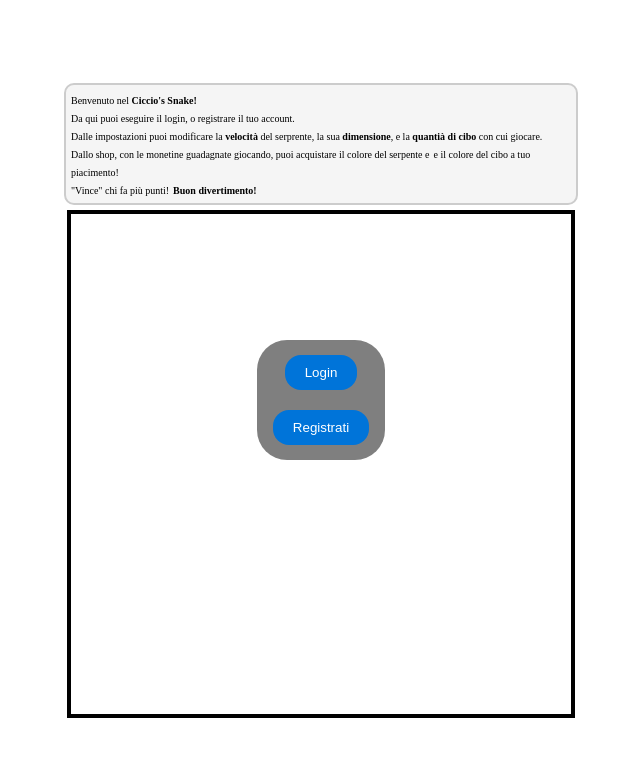
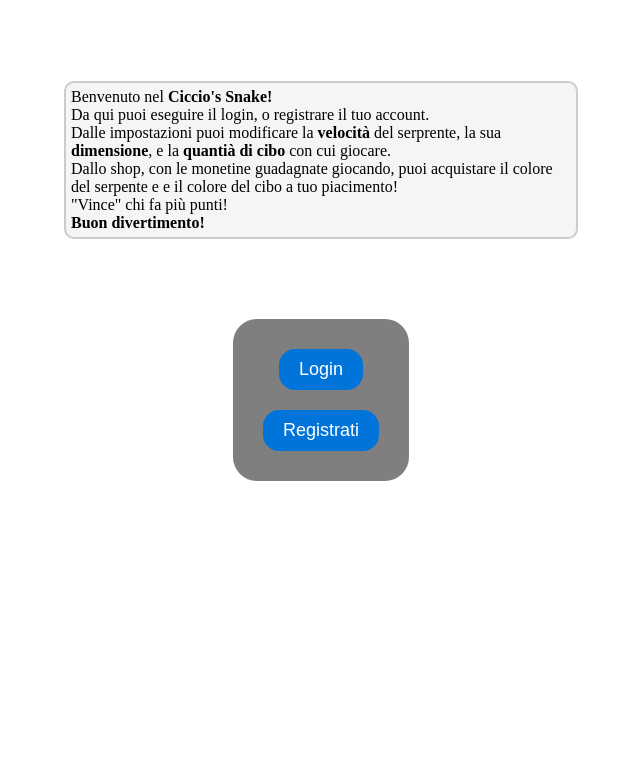
Before and after one commit to Frankesko/SnakeGame, a PHP site: page /index.html in a window 1280 px wide. Shown: the top 757 px of the page, without its empty margins (319-959 px from the left). Run offline with PHP 8.4, Linux system fonts and the light colour scheme; some libraries are stand-ins or nearby versions.

Commit message:
molte modifiche css per lo schermo del pc

```diff
--- a/index.html
+++ b/index.html
@@ -25,27 +25,11 @@
             <span>puoi modificare la <b>velocità</b> del serprente, la sua <b>dimensione</b>, e la <b>quantià di cibo</b> con cui giocare.</span> <br>
             <span>Dallo shop, con le monetine guadagnate giocando, puoi acquistare il colore del serpente e</span>
             <span>e il colore del cibo a tuo piacimento!</span> <br>
-            <span>"Vince" chi fa più punti!</span>
+            <span>"Vince" chi fa più punti!</span> <br>
             <span><b>Buon divertimento!</b></span>
         </div>
-        <div class="confetti-container"></div>
-        <div id="gameContainer">
-            <div id="mostraUsernameIfLoggato" class="hidden"></div>
-            <canvas id="gameBoard" width="500" height="500"></canvas>
-            <div id="containerFooter" style="display:none">
-                <div id="containerShopCoins">
-                    <div id="coins">
-                        <img src="coin.png" width="20" height="20">
-                        <span id="coinsUtente"></span>
-                    </div>
-                </div>
-                <div id="scoreText">0</div>
-                <div id="btns">
-                    <button id="pauseBtn">
-                        <i class="fa fa-pause"></i>
-                    </button>
-                </div>
-            </div>
+
+
 
         <div id="loginRegistratiButtons">
             <button id="loginChoiceButton">Login</button>
@@ -84,6 +68,28 @@
                 <button id="recuperoPasswordBtn" type="button">Recupera password</button>
             </form>
         </div>       -->
+
+        <div class="confetti-container"></div>
+        <div id="gameContainer" class="hidden">
+
+            <div id="mostraUsernameIfLoggato" class="hidden"></div>
+            <canvas id="gameBoard" width="500" height="500"></canvas>
+            <div id="containerFooter" style="display:none">
+                <div id="containerShopCoins">
+                    <div id="coins">
+                        <img src="coin.png" width="20" height="20">
+                        <span id="coinsUtente"></span>
+                    </div>
+                </div>
+                <div id="scoreText">0</div>
+                <div id="btns">
+                    <button id="pauseBtn">
+                        <i class="fa fa-pause"></i>
+                    </button>
+                </div>
+            </div>
+
+
 
             <div id="startContainer" class="hidden">
                 <div id="playButtonContainer">
--- a/index.js
+++ b/index.js
@@ -41,6 +41,7 @@ const chiudiLoginPopUpButton = document.getElementById("chiudiLoginPopUpButton")
 const chiudiRegistratiPopUpButton = document.getElementById("chiudiRegistratiPopUpButton");
 //const chiudiPasswordDimenticataPopUpButton = document.getElementById("chiudiPasswordDimenticataPopUpButton");
 const chiudiImpostazioniPopUpButton = document.getElementById("chiudiImpostazioniPopUpButton");
+const gameContainer = document.getElementById("gameContainer");
 
 const gameWidth = gameBoard.width;
 const gameHeight = gameBoard.height;
@@ -154,12 +155,15 @@ document.addEventListener("DOMContentLoaded", function() {
                         if (response === "true") {
                             // Accesso consentito, reindirizza o esegui altre azioni
                             loginPopUp.style.display = "none";
+                            gameContainer.style.display = "block";
                             usernameUtenteLoggato = loginUsername;
                             testoSpiegazioneGioco.style.display = "none";
                             mostraUsernameIfLoggato.style.display = "block";
                             mostraUsernameIfLoggato.textContent = usernameUtenteLoggato;
+
                             containerFooter.style.display = "flex";
                             startContainer.style.display = "block";
+
                             getIdUtente(usernameUtenteLoggato)
                             .then(id => {
                                id_utente = id;
@@ -168,6 +172,7 @@ document.addEventListener("DOMContentLoaded", function() {
                             getCoins(usernameUtenteLoggato);
                             loadShop(usernameUtenteLoggato);
                             loadSettings(usernameUtenteLoggato);
+
                             playButton.addEventListener("click", function() {
                                 startContainer.style.display = "none"; // Questa riga nasconderà lo startContainer
                                 gameStart(); // E poi avvierà il gioco
@@ -330,9 +335,11 @@ function isFoodOnSnake(x, y) {
 function drawFood() {
     ctx.fillStyle = foodColor;
     foods.forEach(food => {
-        ctx.fillRect(food.x, food.y, unitSize, unitSize);
+        ctx.beginPath();
+        ctx.arc(food.x + unitSize / 2, food.y + unitSize / 2, unitSize / 2, 0, 2 * Math.PI);
+        ctx.fill();
     });
-};
+}
 
 function moveSnake() {
     const head = { x: snake[0].x + xVelocity, y: snake[0].y + yVelocity };
@@ -929,12 +936,12 @@ function openLeaderBoards(id_utente) {
             scoreContainer.setAttribute('class', 'scoreContainer');
 
             const usernameElement = document.createElement('span');
-            usernameElement.textContent = `Utente: ${score.username}`;
+            usernameElement.textContent = `User: ${score.username}`;
 
             const spaceElement = document.createElement('br');
 
             const scoreElement = document.createElement('span');
-            scoreElement.textContent = `Punteggio: ${score.score}`;
+            scoreElement.textContent = `Score: ${score.score}`;
 
             scoreContainer.appendChild(usernameElement);
             scoreContainer.appendChild(spaceElement);
--- a/style.css
+++ b/style.css
@@ -2,14 +2,14 @@
     display: flex; /* Imposta il display a flex per creare un layout flessibile */
     flex-direction: column; /* Imposta la direzione di flex come colonna */
     align-items: center; /* Allinea gli elementi al centro orizzontalmente */
-    justify-content: center; /* Allinea gli elementi al centro verticalmente */
 }
-#gameContainer{
-    text-align: center;
-    position: relative;
+#gameContainer {
+
+    height: 100vh; /* Imposta l'altezza al 100% della viewport */
 }
 #gameBoard{
     border: 4px solid;
+
     /*background-image: url('immagine.png');*/
 }
 #containerFooter {
@@ -101,6 +101,9 @@ body {
     100% {
         transform: translate(0, 100vh);
     }
+    to {
+        visibility: hidden;
+    }
 }
 
 #loginRegistratiButtons {
@@ -108,15 +111,13 @@ body {
     top: 50%;
     left: 50%;
     transform: translate(-50%, -50%);
-    border-radius: 30px;
-    width: 10%;
-    height: 15%;
+    border-radius: 24px;
     background-color: rgba(0, 0, 0, 0.5);
     display: flex;
     flex-direction: column; /* Imposta la direzione di flex come colonna */
     justify-content: center;
     align-items: center;
-    z-index: 1;
+    padding: 20px;
 }
 
 #loginRegistratiButtons button {
@@ -165,6 +166,16 @@ body {
     padding: 10px 20px;
     cursor: pointer;
     border-radius: 16px;
+}
+
+#registratiChoiceButton, #loginChoiceButton {
+    background-color: #0074D9;
+    color: white;
+    border: none;
+    padding: 10px 20px;
+    cursor: pointer;
+    border-radius: 16px;
+    font-size: 18px;
 }
 
 .hidden {
@@ -233,17 +244,19 @@ body {
 
 /* ISTRUZIONI E USERNAME */
 #testoSpiegazioneGioco {
+    position: fixed;
+    top: 20%;
+    left: 50%;
+    transform: translate(-50%, -50%);
     text-align: left;
     padding: 5px;
     border: 2px solid #ccc;
     background-color: #f5f5f5;
     border-radius: 10px;
     width: 500px;
-    margin-bottom: -95px;
-    margin-top: 5px;
 }
 #testoSpiegazioneGioco span{
-    font-size: 10px;
+    font-size: 16px;
 }
 
 #mostraUsernameIfLoggato {
@@ -262,7 +275,7 @@ body {
     top: 50%;
     left: 50%;
     transform: translate(-50%, -50%);
-    background-color: rgba(255, 255, 255, 0.9);
+    background-color: #aeba93;
     border: 2px solid black;
     padding: 20px;
     z-index: 2; /* Posiziona sopra il contenitore del gioco */
@@ -321,14 +334,14 @@ body {
     top: 50%;
     left: 50%;
     transform: translate(-50%, -50%);
-    background-color: #f2f2f2;
+    background-color: #899a62;
     padding: 10px;
     border: 3px solid black;
     border-radius: 12px;
     text-align: center;
     z-index: 2;
     max-width: 90%;
-    max-height: 30%;
+    max-height: 60%;
     overflow-y: auto;
 }
 
@@ -357,7 +370,7 @@ body {
     padding: 10px;
     border: 1px solid black;
     border-radius: 5px;
-    background-color: white;
+    background-color: #d4dac5;
 }
 
 
@@ -480,8 +493,8 @@ body {
     transform: translate(-50%, -50%);
     text-align: center;
     z-index: 3;
-    width: 15%;
-    height: 38%;
+    width: 20%;
+    height: 60%;
     background-color: #899a62;
     padding: 10px;
     border: 3px solid black;
```
Lines whose indentation alone changed are shown as unchanged.
